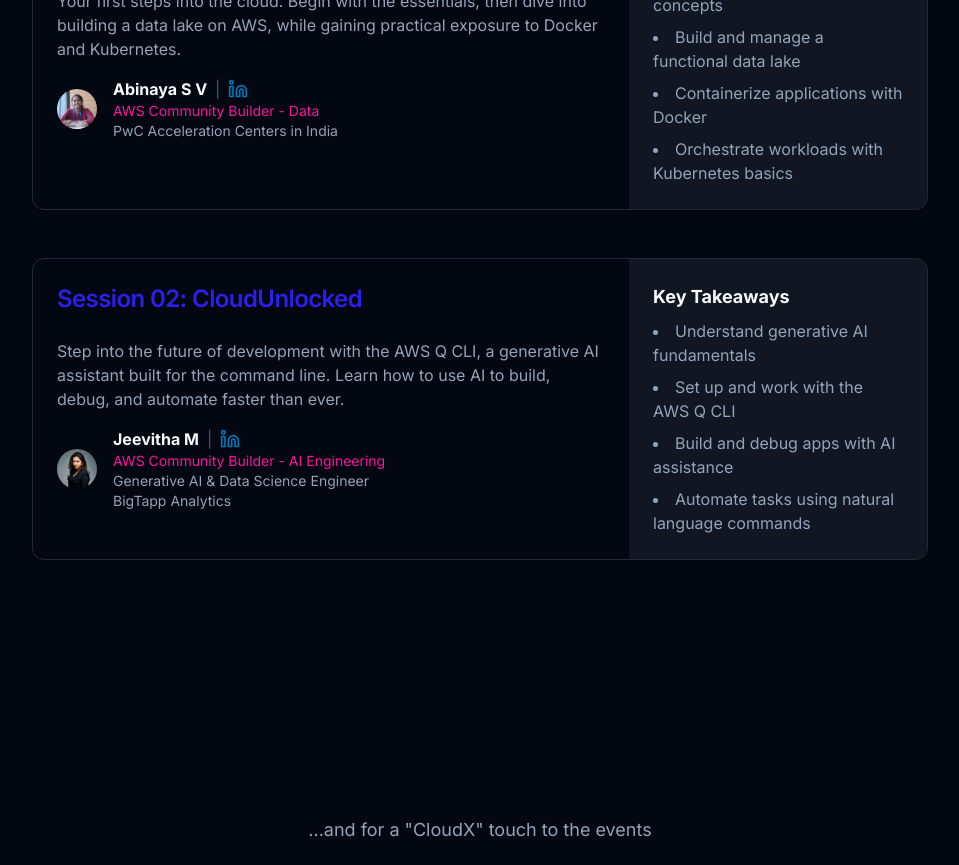
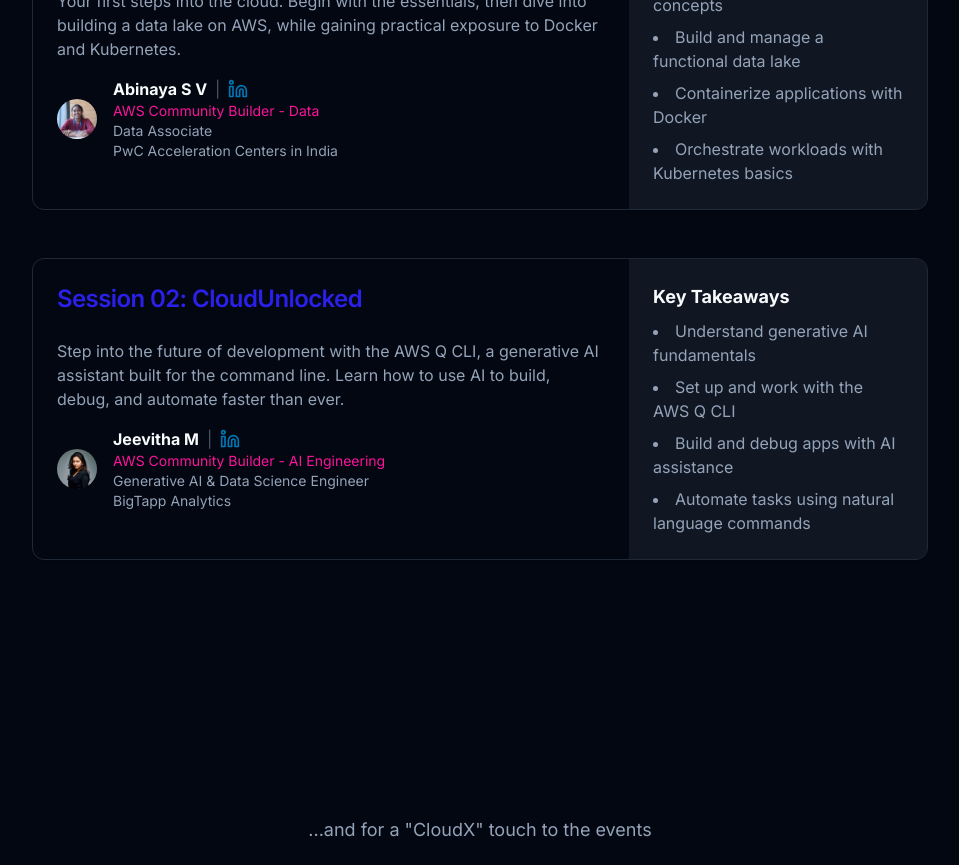
Before and after one commit to jhingalala1234/CloudX-Ascend, a Next.js app: page / in a window 1280 px wide. Shown: the part 2520-3385 px from the top of the page, without its empty margins (160-1119 px from the left). Built offline with nearby package versions, Linux system fonts and the light colour scheme.

Commit message:
changed-code-files

```diff
--- a/src/app/page.tsx
+++ b/src/app/page.tsx
@@ -219,6 +219,7 @@
                               </Link>
                             </div>
                             <p className="text-sm text-primary">AWS Community Builder - Data</p>
+                            <p className="text-sm text-muted-foreground">Data Associate</p>
                             <p className="text-sm text-muted-foreground">PwC Acceleration Centers in India</p>
                           </div>
                         </div>
```
